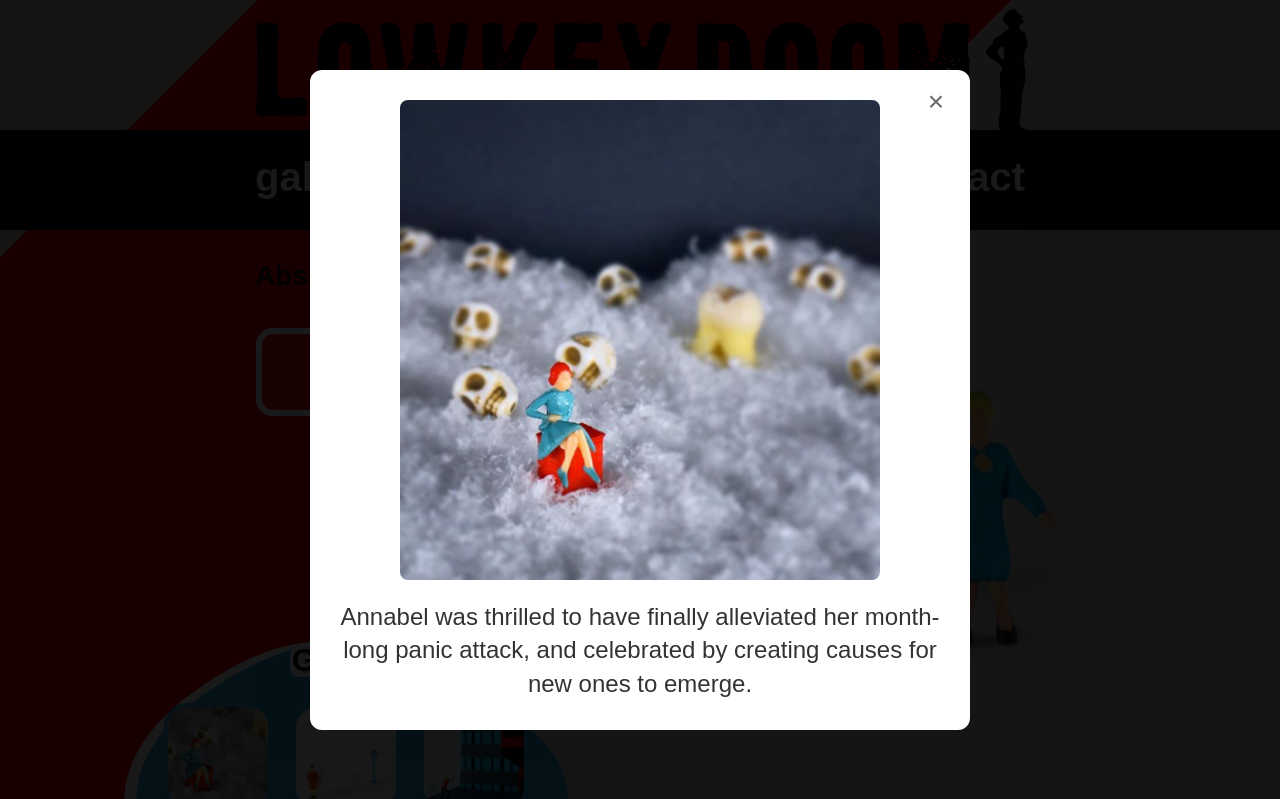
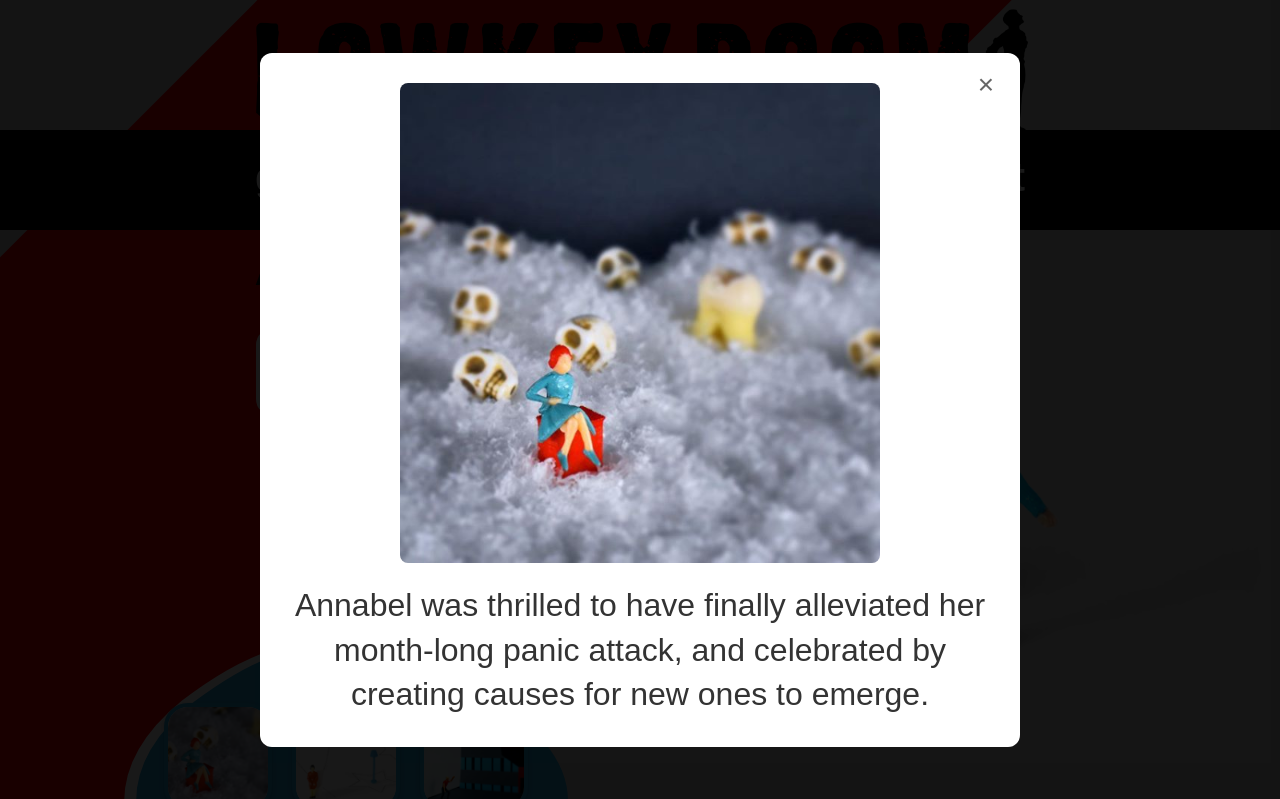
Before and after one commit to mollymotion/lkd, a plain HTML site: page index.html in a window 1280 px wide. Both pictures are taken after a click on the picture 218 px from the left and 757 px from the top of the page. Shown: the top 799 px of the page. Drawn offline with Linux system fonts and the light colour scheme.

Commit message:
even bigger

```diff
--- a/index.html
+++ b/index.html
@@ -540,7 +540,7 @@ function openImageModal(imageSrc, caption) {
   // Create caption
   var captionDiv = document.createElement('div');
   captionDiv.textContent = caption;
-  captionDiv.style.cssText = 'margin-top:20px;font-size:24px;line-height:1.4;color:#333;max-width:600px;margin-left:auto;margin-right:auto;';
+  captionDiv.style.cssText = 'margin-top:20px;font-size:32px;line-height:1.4;color:#333;max-width:700px;margin-left:auto;margin-right:auto;';
 
   content.appendChild(closeBtn);
   content.appendChild(img);
```
